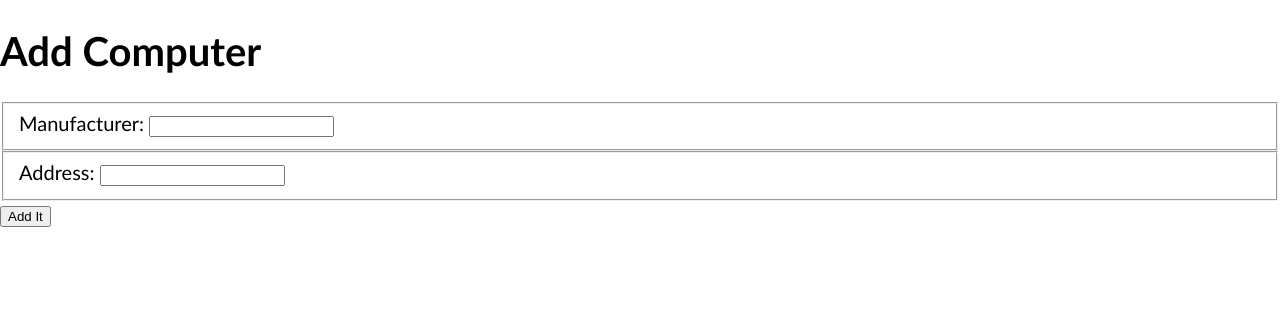
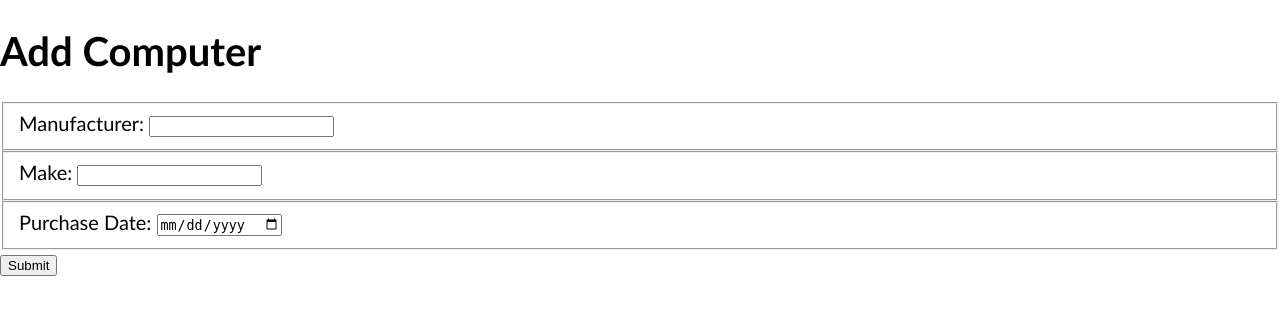
Before and after one commit to nss-cohort-40/banagzon-workforce-mgt-lumberjacks, a Django app: template hrapp/templates/computers/form.html in a window 1280 px wide. Shown: the top 315 px of the page. Run offline with Django 3.2, Linux system fonts and the light colour scheme; the template is opened without the code that fills it, so the values that code supplies are empty.

Commit message:
Getting error

```diff
--- a/hrapp/templates/computers/form.html
+++ b/hrapp/templates/computers/form.html
@@ -11,10 +11,14 @@
           <input id="manufacturer" type="text" name="manufacturer">
       </fieldset>
       <fieldset>
-          <label for="author">Address: </label>
-          <input id="address" type="text" name="address">
+          <label for="make">Make: </label>
+          <input id="make" type="text" name="make">
+      </fieldset>
+      <fieldset>
+          <label for='purchase_date'>Purchase Date: </label>
+          <input id='purchase_date' type='date' name='purchase_date'>
       </fieldset>
 
-      <input type="submit" value="Add It" />
+      <input type="submit" value="Submit" />
     </form>
 {% endblock %}
--- a/hrapp/urls.py
+++ b/hrapp/urls.py
@@ -10,5 +10,6 @@ urlpatterns = [
     path('logout/', logout_user, name='logout'),
     path('employees/', employee_list, name='employee_list'),
     path('departments/', department_list, name='department_list'),
-    path('computers/', computer_list, name='computer_list')
+    path('computers/', computer_list, name='computer_list'),
+    path('computers/form', computer_form, name='computer_form')
 ]
--- a/hrapp/views/__init__.py
+++ b/hrapp/views/__init__.py
@@ -3,3 +3,4 @@ from .departments.department_list import department_list
 from .home import home
 from .auth.logout import logout_user
 from .computers.list import *
+from .computers.form import *
--- a/hrapp/views/computers/form.py
+++ b/hrapp/views/computers/form.py
@@ -1,6 +1,6 @@
 import sqlite3
 from django.shortcuts import render
-# from hrapp.models import Computer
+from hrapp.models import Computer
 
 def computer_form(request):
     if request.method == 'GET':
--- a/hrapp/views/computers/list.py
+++ b/hrapp/views/computers/list.py
@@ -56,4 +56,4 @@ def computer_list(request):
             ''',
             (form_data['manufacturer'], form_data['make'], form_data['purchase_date']))
 
-        return redirect(reverse('hrapp:computers'))
+        return redirect(reverse('hrapp:computer_list'))
```
